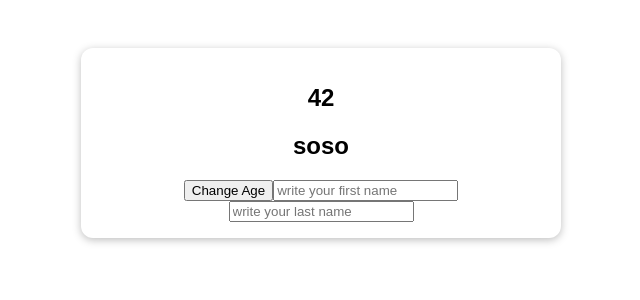
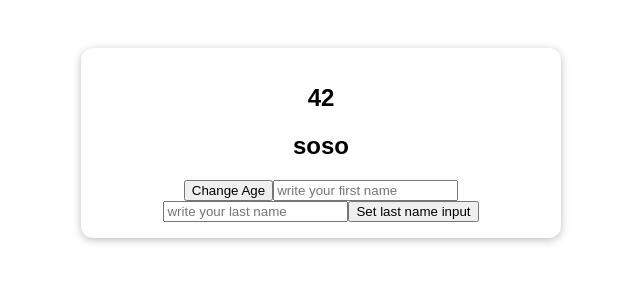
Before and after one commit to yuosif1286/VueCourse, a Vue app: page / in a window 1280 px wide. Shown: the top 300 px of the page, without its empty margins (319-959 px from the left). Built offline with nearby package versions, Linux system fonts and the light colour scheme.

Commit message:
complete

```diff
--- a/src/App.vue
+++ b/src/App.vue
@@ -6,7 +6,10 @@
     <button @click="setNewAge">Change Age</button>
 
     <input type="text" placeholder="write your first name" v-model="firstName">
-    <input type="text" placeholder="write your last name" v-model="lastName">
+    <input type="text" placeholder="write your last name" ref="lastNameInput">
+
+    <button @click="setLastNameInput">Set last name input</button>
+    <!--    <input type="text" placeholder="write your last name" v-model="lastName">-->
 
 <!--    <input type="text" placeholder="write your first name" @input="setFirstName">
     <input type="text" placeholder="write your last name" @input="setLastName">-->
@@ -19,6 +22,7 @@ import {ref, reactive, computed, watch} from "vue";
 
    const firstName=ref('');
    const lastName=ref('');
+   const lastNameInput=ref(null);
 
    const uName=computed(function (){
      return firstName.value + ' ' +lastName.value;
@@ -49,6 +53,9 @@ import {ref, reactive, computed, watch} from "vue";
   function setLastName(event){
     lastName.value=event.target.value;
   }
+  function setLastNameInput(){
+    lastName.value=lastNameInput.value.value;
+  }
 </script>
 
 <style>
```
